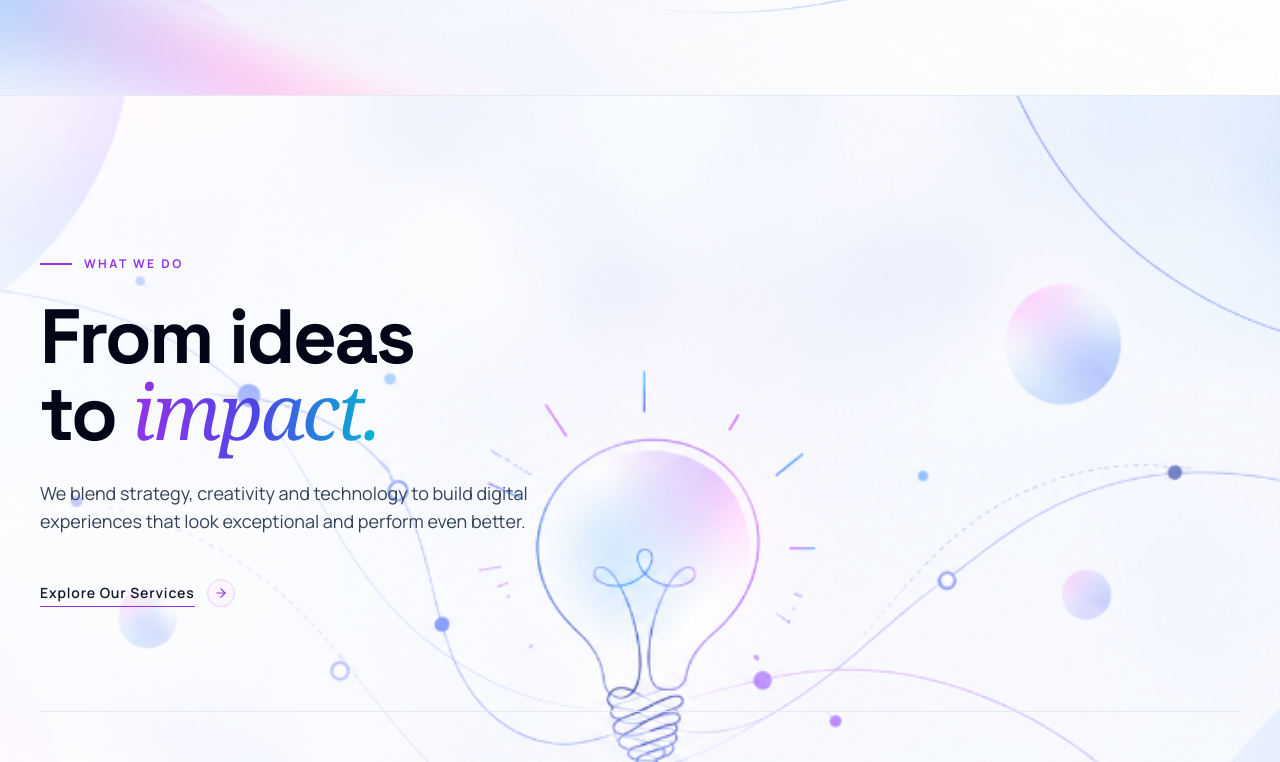
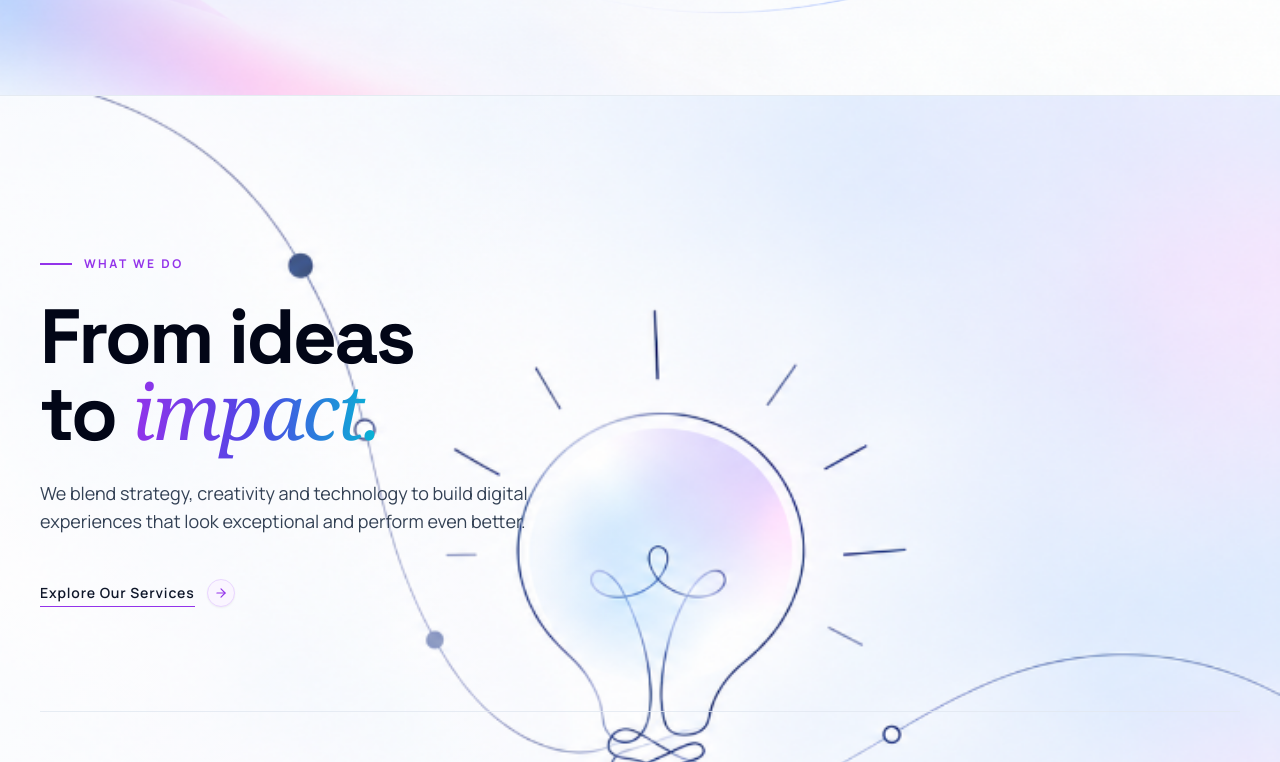
Before and after one commit to FaizaSami0007/KreaitX_By_Faiza, a Next.js app: page / in a window 1280 px wide. Shown: the part 1498-2260 px from the top of the page. Built offline with nearby package versions, Linux system fonts and the light colour scheme.

Commit message:
feat: update Ideas to Impact background with refined clean lightbulb illustration

```diff
--- a/components/sections/IdeasToImpactSection.tsx
+++ b/components/sections/IdeasToImpactSection.tsx
@@ -56,10 +56,10 @@ export const IdeasToImpactSection: React.FC = () => {
           fill
           priority
           sizes="100vw"
-          className="object-cover object-center select-none opacity-90"
+          className="object-cover object-center lg:object-right select-none"
         />
         {/* Soft atmospheric gradient for crisp typography contrast */}
-        <div className="absolute inset-0 bg-gradient-to-r from-white/95 via-white/70 to-transparent lg:from-white/60 lg:via-transparent lg:to-transparent" />
+        <div className="absolute inset-0 bg-gradient-to-r from-white/90 via-white/40 to-transparent lg:from-white/40 lg:via-transparent lg:to-transparent" />
       </div>
 
       <Container size="default" className="relative z-10 w-full max-w-[1280px] flex flex-col justify-between h-full space-y-16 sm:space-y-24">
```
Also changed, not shown: public/images/ideas-to-impact-bg.png.
